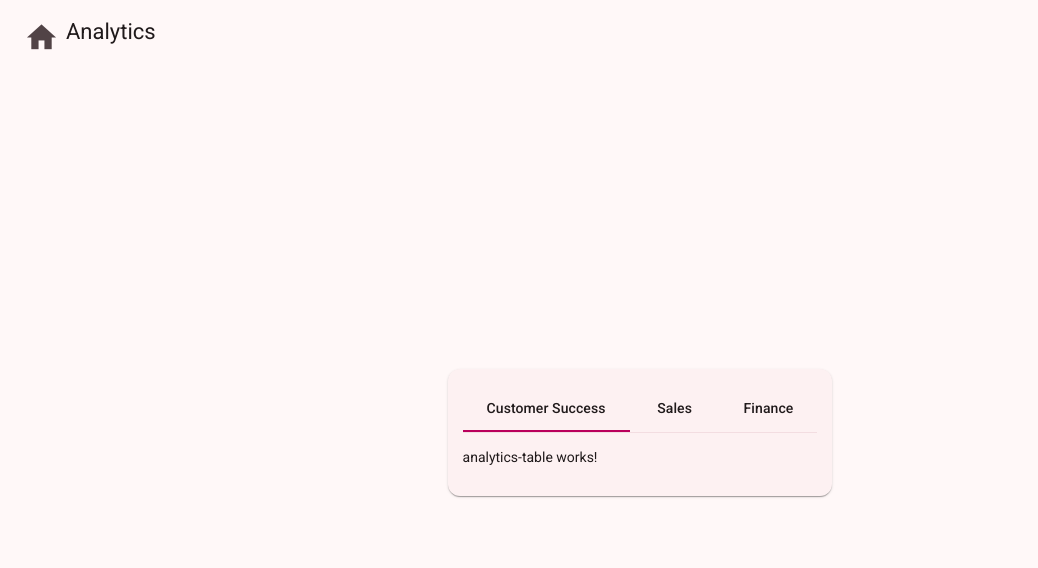
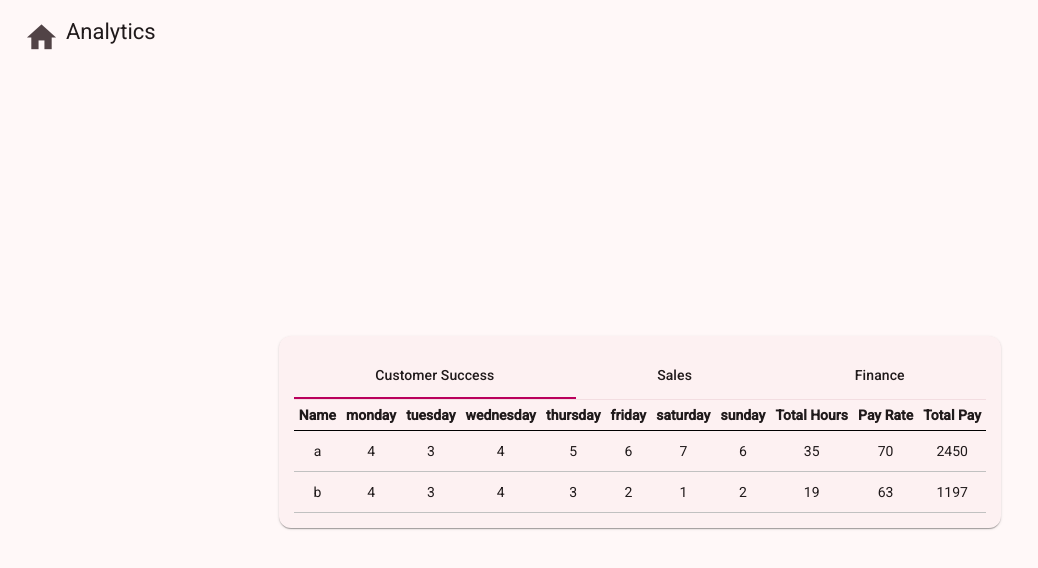
Before and after one commit to LiTTleCoMi/timesheet-2, an Angular app: page /analytics in a window 1280 px wide. Shown: the top 568 px of the page, without its empty margins (0-1038 px from the left). Built offline with nearby package versions, Linux system fonts and the light colour scheme.

Commit message:
displaying hard coded data in the analytics page with the analytics table component

```diff
--- a/src/app/components/analytics-table/analytics-table.html
+++ b/src/app/components/analytics-table/analytics-table.html
@@ -1 +1,26 @@
-<p>analytics-table works!</p>
+<div>
+  <table>
+    <thead>
+      <th>Name</th>
+      @for (day of weekdays; track day) {
+      <th>{{ day }}</th>
+      }
+      <th>Total Hours</th>
+      <th>Pay Rate</th>
+      <th>Total Pay</th>
+    </thead>
+    <tbody>
+      @for (employee of employees; track employee.id; let i = $index) {
+      <tr>
+        <td>{{ employee.name }}</td>
+        @for (day of weekdays; track day) {
+        <td>{{ employee[day] }}</td>
+        }
+        <td class="total-cell">{{ getTotalHours(employee) }}</td>
+        <td>{{ employee.payRate }}</td>
+				<td>{{ employee.payRate * getTotalHours(employee) }}</td>
+      </tr>
+      }
+    </tbody>
+  </table>
+</div>
--- a/src/app/components/analytics-table/analytics-table.scss
+++ b/src/app/components/analytics-table/analytics-table.scss
@@ -0,0 +1,20 @@
+table {
+	border-collapse: collapse;
+
+	thead {
+		border-bottom: 1px solid black;
+		th {
+			padding: 5px;
+		}
+	}
+
+	tbody {
+		tr {
+			border-bottom: 1pt solid #C1C1C1;
+		}
+		td {
+			text-align: center;
+			padding: 10px;
+		}
+	}
+}
--- a/src/app/components/analytics-table/analytics-table.ts
+++ b/src/app/components/analytics-table/analytics-table.ts
@@ -1,4 +1,4 @@
-import { Component } from '@angular/core';
+import { Component, input, OnInit } from '@angular/core';
 import { EmployeeInterface } from '../../interfaces/employee';
 
 @Component({
@@ -7,7 +7,10 @@
   templateUrl: './analytics-table.html',
   styleUrl: './analytics-table.scss',
 })
-export class AnalyticsTable {
+export class AnalyticsTable implements OnInit {
+  departmentId = input<string>();
+  employeeData = input.required<EmployeeInterface[]>();
+
   weekdays: string[] = [
     'monday',
     'tuesday',
@@ -18,4 +21,22 @@
     'sunday',
   ];
   employees: EmployeeInterface[] = [];
+
+  ngOnInit() {
+    this.employees = this.employeeData().filter(
+      (employee: EmployeeInterface) => employee.departmentId === this.departmentId()
+    );
+  }
+
+  getTotalHours(employee: EmployeeInterface): number {
+    return (
+      employee.monday +
+      employee.tuesday +
+      employee.wednesday +
+      employee.thursday +
+      employee.friday +
+      employee.saturday +
+      employee.sunday
+    );
+  }
 }
--- a/src/app/components/analytics/analytics.html
+++ b/src/app/components/analytics/analytics.html
@@ -2,13 +2,13 @@
   <mat-card>
     <mat-tab-group mat-align-tabs="center">
       <mat-tab label="Customer Success">
-        <app-analytics-table></app-analytics-table>
+        <app-analytics-table [departmentId]="'1'" [employeeData]="employeeData"></app-analytics-table>
       </mat-tab>
       <mat-tab label="Sales">
-        <app-analytics-table></app-analytics-table>
+        <app-analytics-table [departmentId]="'2'" [employeeData]="employeeData"></app-analytics-table>
       </mat-tab>
       <mat-tab label="Finance">
-        <app-analytics-table></app-analytics-table>
+        <app-analytics-table [departmentId]="'3'" [employeeData]="employeeData"></app-analytics-table>
       </mat-tab>
     </mat-tab-group>
   </mat-card>
--- a/src/app/components/timesheet/timesheet.scss
+++ b/src/app/components/timesheet/timesheet.scss
@@ -40,15 +40,15 @@
     border-collapse: collapse;
 
     thead {
+      border-bottom: 1px solid black;
       th {
         padding: 5px;
-				border-bottom: 1px solid black;
       }
     }
 
     tbody {
       tr {
-				border-bottom: 1pt solid #C1C1C1;
+        border-bottom: 1pt solid #c1c1c1;
       }
       td {
         text-align: center;
```
Lines whose indentation alone changed are shown as unchanged.
